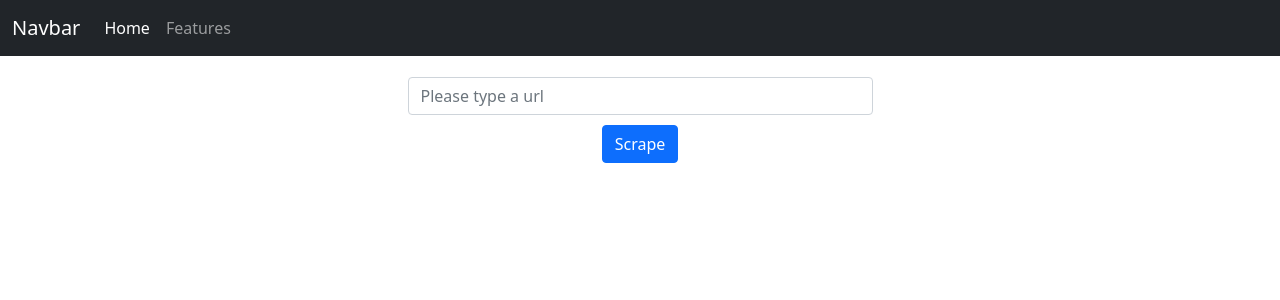
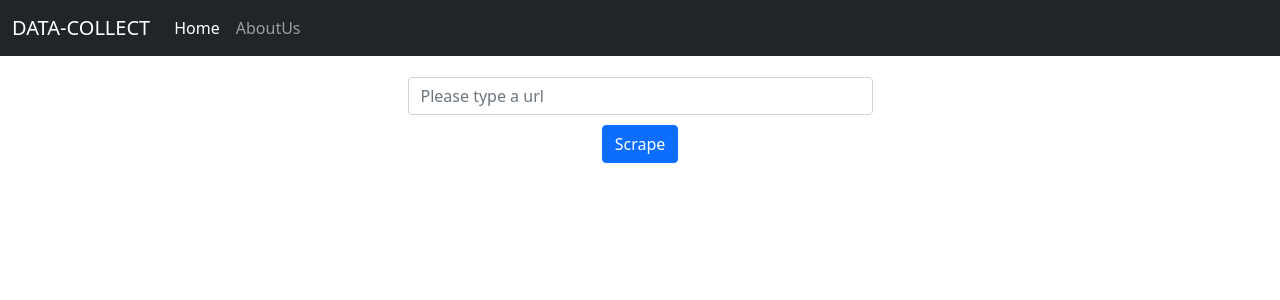
Before and after one commit to Freedisch/SCRAPING-DATA, a Flask app: page / in a window 1280 px wide. Shown: the top 300 px of the page. Run offline with Flask 2, Linux system fonts and the light colour scheme.

Commit message:
second commit

```diff
--- a/main.py
+++ b/main.py
@@ -78,4 +78,4 @@ def main_scraper(url,directory):
 
 
 if __name__=="__main__":
-    app.run(debug=False,host='0.0.0.0')
+    app.run(debug=True,host='0.0.0.0')
--- a/templates/index.html
+++ b/templates/index.html
@@ -10,14 +10,14 @@
 <body>
     <nav class="navbar navbar-expand-lg navbar-dark bg-dark">
         <div class="container-fluid">
-          <a class="navbar-brand" href="#">Navbar</a>
+          <a class="navbar-brand" href="{{ url_for('main') }}" style="text-transform: uppercase;">Data-Collect</a>
           <button class="navbar-toggler" type="button" data-bs-toggle="collapse" data-bs-target="#navbarNavAltMarkup" aria-controls="navbarNavAltMarkup" aria-expanded="false" aria-label="Toggle navigation">
             <span class="navbar-toggler-icon"></span>
           </button>
           <div class="collapse navbar-collapse" id="navbarNavAltMarkup">
             <div class="navbar-nav">
-              <a class="nav-link active" aria-current="page" href="#">Home</a>
-              <a class="nav-link" href="#">Features</a>
+              <a class="nav-link active" aria-current="page" href="{{ url_for('main') }}">Home</a>
+              <a class="nav-link" href="#">AboutUs</a>
             </div>
           </div>
         </div>
```
